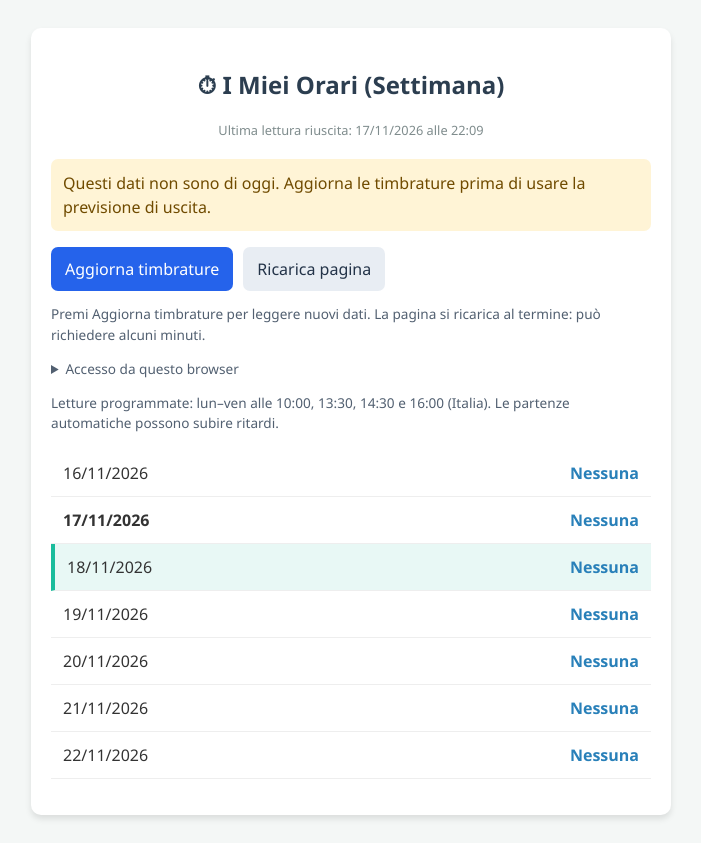
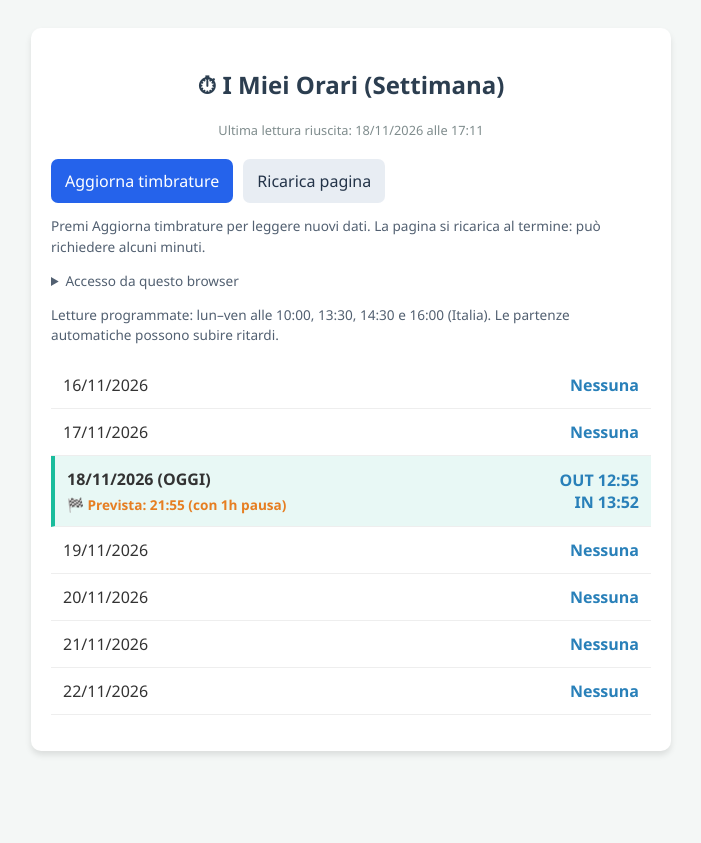
Before and after one commit to EnricoPr9496/read-solari, a plain HTML site: page index.html in a window 1280 px wide. Shown: the whole page, without its empty margins (289-990 px from the left). After the commit the page ends 800 px from the top, so only its background shows below. Drawn offline with Linux system fonts and the light colour scheme.

Commit message:
Aggiornamento orari dashboard

```diff
--- a/index.html
+++ b/index.html
@@ -25,10 +25,10 @@
             [hidden] { display: none !important; }
         </style>
     </head>
-    <body data-updated-at="2026-11-17T22:09:42.265233+01:00">
+    <body data-updated-at="2026-11-18T17:11:53.560062+01:00">
         <div class="container">
             <h2>⏱ I Miei Orari (Settimana)</h2>
-            <div class="update">Ultima lettura riuscita: 17/11/2026 alle 22:09</div>
+            <div class="update">Ultima lettura riuscita: 18/11/2026 alle 17:11</div>
             <div id="avviso-dati" class="avviso" role="status" hidden></div>
             <div class="azioni">
                 <a href="https://github.com/EnricoPr9496/read-solari/actions/workflows/aggiorna_sito.yml" target="_blank" rel="noopener noreferrer">Aggiorna tramite GitHub ↗</a>
@@ -41,8 +41,8 @@
                 Le partenze automatiche possono subire ritardi.</p>
             <ul>
     <li data-date='2026-11-16'><div>16/11/2026</div><div class='timbrature'>Nessuna</div></li>
-<li class="oggi" data-date='2026-11-17'><div><strong>17/11/2026 (OGGI)</strong></div><div class='timbrature'>Nessuna</div></li>
-<li data-date='2026-11-18'><div>18/11/2026</div><div class='timbrature'>Nessuna</div></li>
+<li data-date='2026-11-17'><div>17/11/2026</div><div class='timbrature'>Nessuna</div></li>
+<li class="oggi" data-date='2026-11-18'><div><strong>18/11/2026 (OGGI)</strong><span class='previsione'>🏁 Prevista: 21:55 (con 1h pausa)</span></div><div class='timbrature'>OUT 12:55 <br> IN 13:52</div></li>
 <li data-date='2026-11-19'><div>19/11/2026</div><div class='timbrature'>Nessuna</div></li>
 <li data-date='2026-11-20'><div>20/11/2026</div><div class='timbrature'>Nessuna</div></li>
 <li data-date='2026-11-21'><div>21/11/2026</div><div class='timbrature'>Nessuna</div></li>
```
